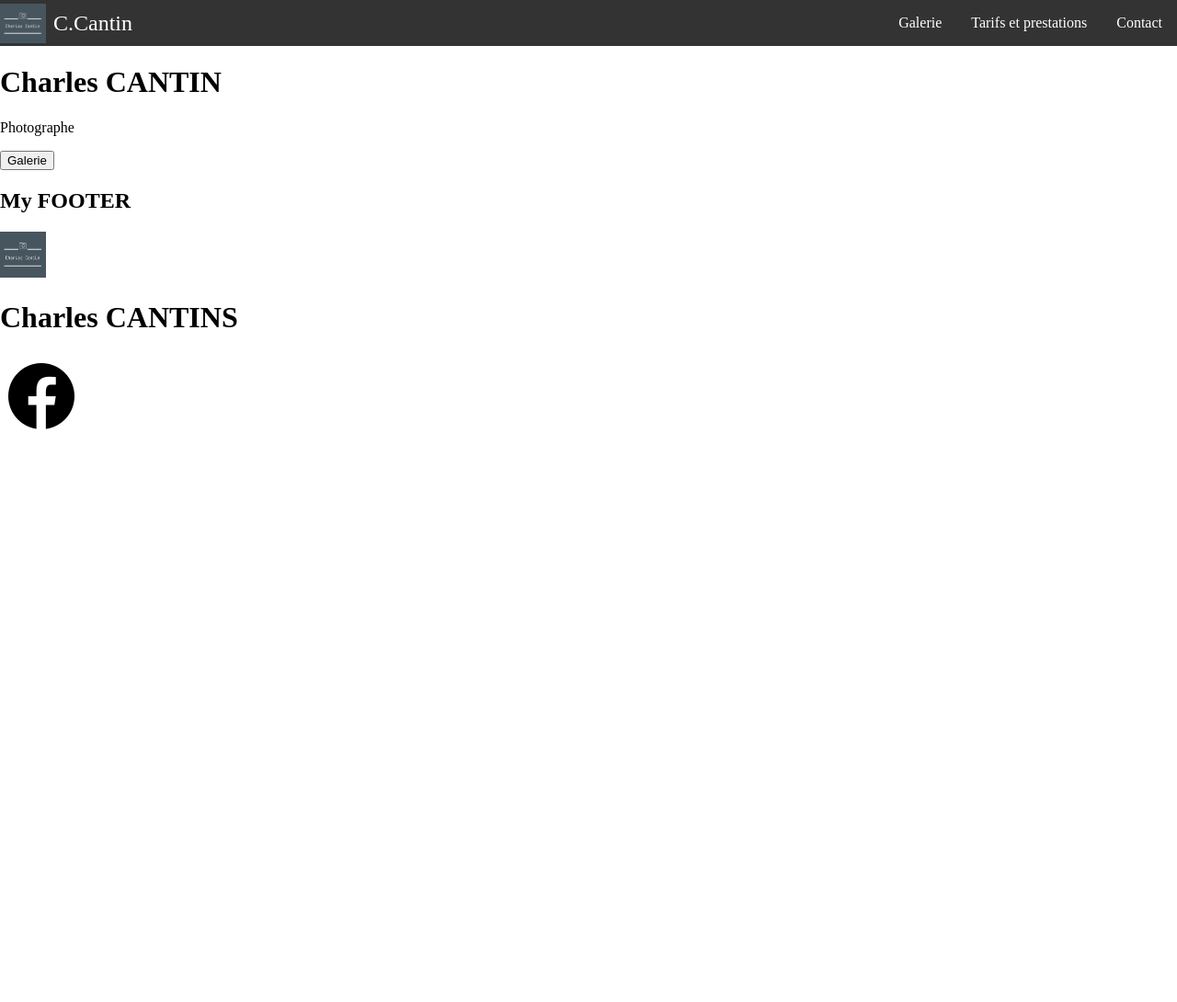
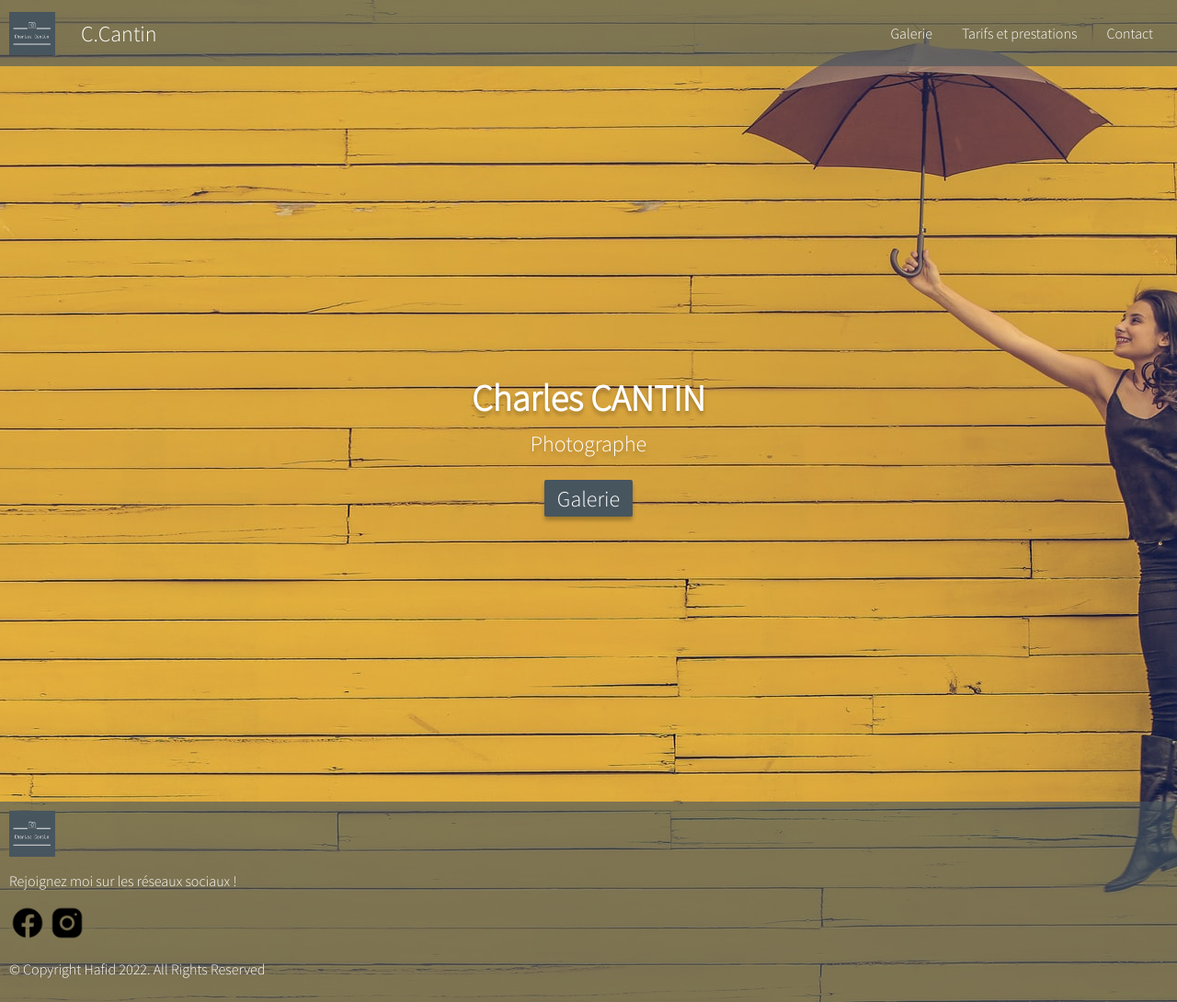
Before and after one commit to Mangemort60/Charles-CANTIN, an Eleventy site: page src/index.njk in a window 1280 px wide. Shown: the whole page at 92% size. Before the commit the page ends 800 px from the top, so only its background shows below. Built offline with nearby package versions, Linux system fonts and the light colour scheme; Eleventy itself is replaced by a stand-in of ours; files that its build step writes are made by us from their sources.

Commit message:
add footer

```diff
--- a/public/style.css
+++ b/public/style.css
@@ -1,5 +1,9 @@
+@import url('https://fonts.googleapis.com/css2?family=Source+Sans+Pro:wght@300&display=swap');
+
+
 * {
     box-sizing: border-box;
+    font-family: 'Source Sans Pro', sans-serif;;
 }
 
 body {
@@ -7,8 +11,12 @@ body {
     padding: 0;
 }
 
+
+/* NAVBAR */
+
 .brand {
     display: flex;
+
 }
 
 .navbar {
@@ -16,13 +24,16 @@ body {
     position: relative;
     justify-content: space-between;
     align-items: center;
-    background-color: #333;
+    background-color: #47555e9f;
     color: white;
+    padding: 10px 10px;
 }
 
 .brand-title {
     font-size: 1.5rem;
-    margin: .5rem;
+    padding: .5rem;
+    margin-left: 20px;
+
 }
 
 .navbar-links {
@@ -40,19 +51,19 @@ body {
 }
 
 .navbar-links li a {
-    display: block;
+    display: inline-block;
     text-decoration: none;
     color: white;
     padding: 1rem;
 }
 
 .navbar-links li:hover {
-    background-color: #555;
+    background-color: rgba(85, 85, 85, 0.616);
 }
 
 .toggle-button {
     position: absolute;
-    top: .75rem;
+    top: 1.25rem;
     right: 1rem;
     display: none;
     flex-direction: column;
@@ -87,6 +98,7 @@ body {
         width: 100%;
         flex-direction: column;
         align-items: flex-start;
+        margin: 10px;
     }
 
     .navbar-links ul li {
@@ -101,3 +113,60 @@ body {
         display: flex;
     }
 }
+/*FOOTER*/
+
+.footer {
+    padding: 10px 10px;
+    background-color: #47555e9f;
+    display: flex;
+    flex-direction: column;
+    justify-content: space-around;
+    color: white;
+}
+
+
+
+/* ACCUEIL */
+
+.home-bg {
+    background-image: url('./assets/paraplui.jpg');
+    background-color: rgba(0, 0, 0, 0.918);
+    background-blend-mode: screen;
+    background-position: right -500px bottom 0px;
+    background-repeat: no-repeat;
+
+}
+
+.callToAction {
+    height: 100vh;
+    display: flex;
+    flex-direction: column;
+    justify-content: center;
+    align-items: center;
+    color: white;
+    text-shadow: 0px 4px 4px rgba(0, 0, 0, 0.25);
+}
+
+
+.callToAction h1 {
+    font-size: 2.5rem;
+    margin-bottom: -15px;
+
+}
+
+.callToAction p {
+    font-size: 1.5rem;
+
+}
+
+.btn-galerie {
+    border-style: none;
+    color: white;
+    height: 2.5rem;
+    width: 6rem;
+    font-size: 1.5rem;
+    background: rgba(71, 85, 94, 1);
+    border-radius: 2px;
+    box-shadow: 0px 4px 4px  rgba(0, 0, 0, 0.25);
+
+}
--- a/src/_includes/base.njk
+++ b/src/_includes/base.njk
@@ -8,11 +8,16 @@
     <title>{{title}}</title>
 </head>
 <body>
+    <header>
     {% include 'header.njk'%}
+    </header>
     <main>
     {{ content | safe }}
     </main>
     {% include 'footer.njk'%}
+    <footer>
+
+    </footer>
     <script src="../script.js"></script>
 </body>
 </html>
--- a/src/_includes/footer.njk
+++ b/src/_includes/footer.njk
@@ -1,6 +1,9 @@
-<footer>
-    <h2>My FOOTER </h2>
+    <div class="footer">
     <img src="../assets/logo.png" alt="" width="50" height="50">
-    <h1>Charles CANTINS</h1>
-    <img src="../assets/icons8-facebook-90.png" alt="">
-</footer>
+    <p>Rejoignez moi sur les réseaux sociaux !</p>
+    <div class="social">
+    <img src="../assets/icons8-facebook-90.png" alt="facebook" width="40" height="40">
+    <img src="../assets/icons8-instagram-90.png" alt="instagram" width="40" height="40">
+    </div>
+    <p>© Copyright Hafid 2022. All Rights Reserved</p>
+    </div>
--- a/src/_includes/header.njk
+++ b/src/_includes/header.njk
@@ -1,4 +1,3 @@
- <header >
       <nav class="navbar">
         <div class="brand">
         <img src="../assets/logo.png" alt="" width="50px" heigh="50px">
@@ -11,10 +10,9 @@
         </a>
         <div class="navbar-links">
           <ul>
-            <li><a href="#">Galerie</a></li>
+            <li><a href="./public/galerie/index.html">Galerie</a></li>
             <li><a href="#">Tarifs et prestations</a></li>
             <li><a href="#">Contact</a></li>
           </ul>
         </div>
       </nav>
- </header>
--- a/src/index.njk
+++ b/src/index.njk
@@ -5,7 +5,10 @@ layout: 'base.njk'
 
 ---
 
-
-<h1>Charles CANTIN</h1>
-<p>Photographe</p>
-<button>Galerie</button>
+<body  class="home-bg" >
+<div class="callToAction">
+    <h1>Charles CANTIN</h1>
+    <p>Photographe</p>
+<button class="btn-galerie">Galerie</button>
+</div>
+</body>
--- a/src/style.css
+++ b/src/style.css
@@ -1,5 +1,9 @@
+@import url('https://fonts.googleapis.com/css2?family=Source+Sans+Pro:wght@300&display=swap');
+
+
 * {
     box-sizing: border-box;
+    font-family: 'Source Sans Pro', sans-serif;;
 }
 
 body {
@@ -7,8 +11,12 @@ body {
     padding: 0;
 }
 
+
+/* NAVBAR */
+
 .brand {
     display: flex;
+
 }
 
 .navbar {
@@ -16,13 +24,16 @@ body {
     position: relative;
     justify-content: space-between;
     align-items: center;
-    background-color: #333;
+    background-color: #47555e9f;
     color: white;
+    padding: 10px 10px;
 }
 
 .brand-title {
     font-size: 1.5rem;
-    margin: .5rem;
+    padding: .5rem;
+    margin-left: 20px;
+
 }
 
 .navbar-links {
@@ -40,19 +51,19 @@ body {
 }
 
 .navbar-links li a {
-    display: block;
+    display: inline-block;
     text-decoration: none;
     color: white;
     padding: 1rem;
 }
 
 .navbar-links li:hover {
-    background-color: #555;
+    background-color: rgba(85, 85, 85, 0.616);
 }
 
 .toggle-button {
     position: absolute;
-    top: .75rem;
+    top: 1.25rem;
     right: 1rem;
     display: none;
     flex-direction: column;
@@ -87,6 +98,7 @@ body {
         width: 100%;
         flex-direction: column;
         align-items: flex-start;
+        margin: 10px;
     }
 
     .navbar-links ul li {
@@ -101,3 +113,60 @@ body {
         display: flex;
     }
 }
+/*FOOTER*/
+
+.footer {
+    padding: 10px 10px;
+    background-color: #47555e9f;
+    display: flex;
+    flex-direction: column;
+    justify-content: space-around;
+    color: white;
+}
+
+
+
+/* ACCUEIL */
+
+.home-bg {
+    background-image: url('./assets/paraplui.jpg');
+    background-color: rgba(0, 0, 0, 0.918);
+    background-blend-mode: screen;
+    background-position: right -500px bottom 0px;
+    background-repeat: no-repeat;
+
+}
+
+.callToAction {
+    height: 100vh;
+    display: flex;
+    flex-direction: column;
+    justify-content: center;
+    align-items: center;
+    color: white;
+    text-shadow: 0px 4px 4px rgba(0, 0, 0, 0.25);
+}
+
+
+.callToAction h1 {
+    font-size: 2.5rem;
+    margin-bottom: -15px;
+
+}
+
+.callToAction p {
+    font-size: 1.5rem;
+
+}
+
+.btn-galerie {
+    border-style: none;
+    color: white;
+    height: 2.5rem;
+    width: 6rem;
+    font-size: 1.5rem;
+    background: rgba(71, 85, 94, 1);
+    border-radius: 2px;
+    box-shadow: 0px 4px 4px  rgba(0, 0, 0, 0.25);
+
+}
```
Also changed, not shown: public/contact/index.html, public/galerie/index.html, public/index.html, public/tarifsEtPrestations/index.html.
